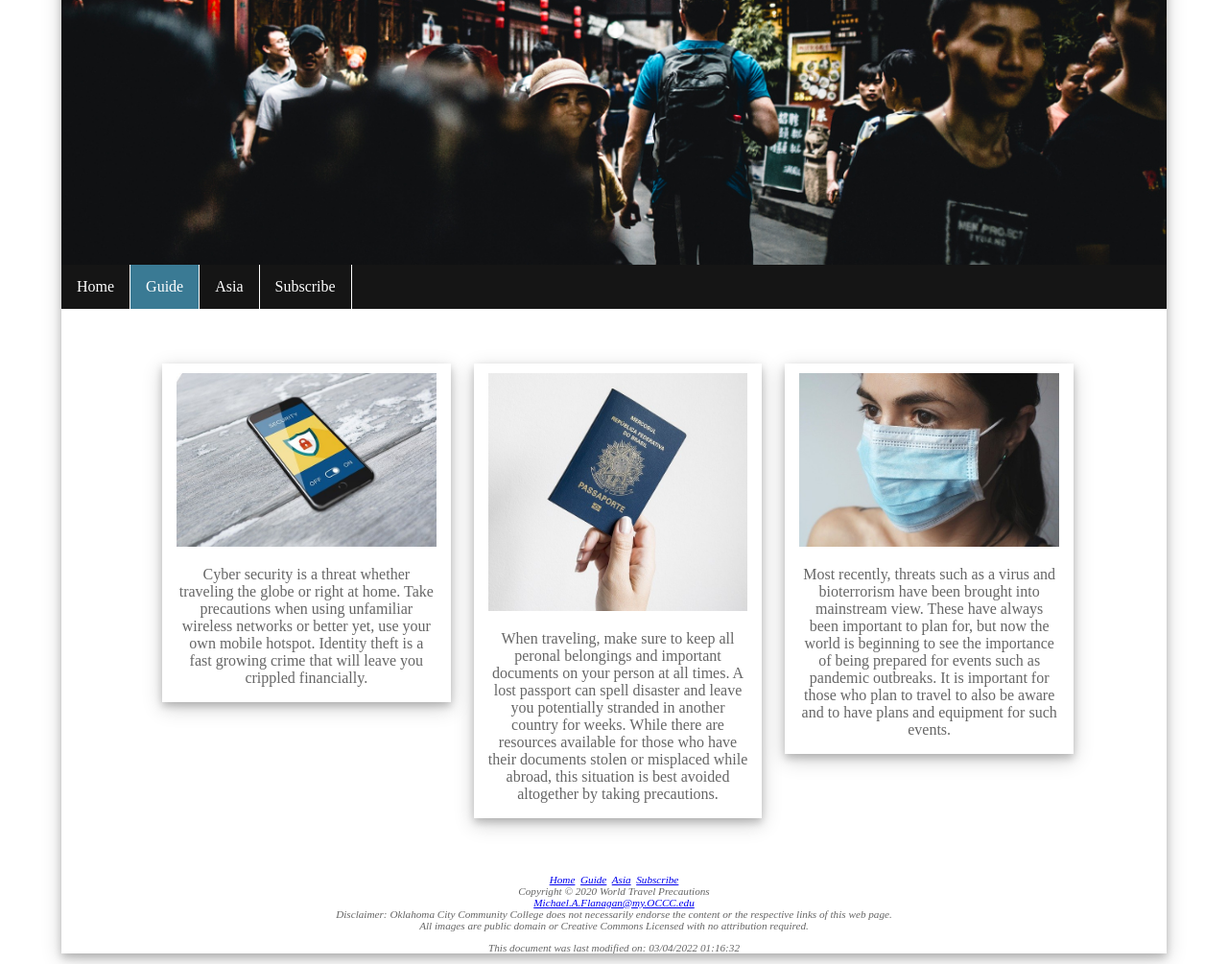
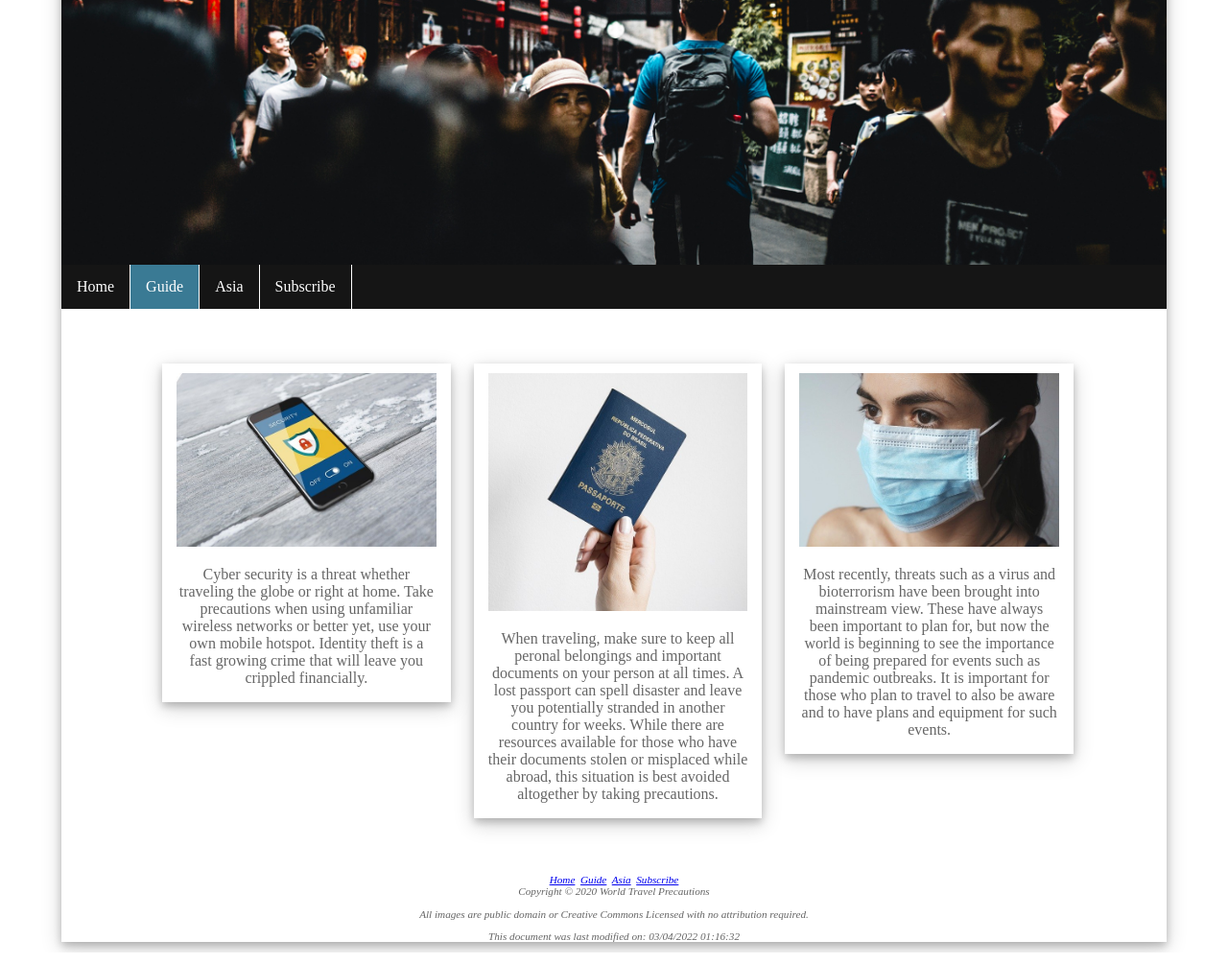
Before and after one commit to MFlanagan7/GlobalWeb, a plain HTML site: page guide.html in a window 1280 px wide. Shown: the part 79-1084 px from the top of the page at 96% size. Drawn offline with Linux system fonts and the light colour scheme.

Commit message:
Update guide.html

```diff
--- a/guide.html
+++ b/guide.html
@@ -65,10 +65,8 @@
                     <a href="subscribe.html">Subscribe</a>
                 </div>
                 Copyright &copy; 2020 World Travel Precautions<br>
-                <a href="mailto:michael.a.flanagan@my.occc.edu">Michael.A.Flanagan@my.OCCC.edu</a>
                 <br>
                 <script>
-                    document.write("Disclaimer: Oklahoma City Community College does not necessarily endorse the content or the respective links of this web page.<br>");
                     document.write("All images are public domain or Creative Commons Licensed with no attribution required.");
                     document.write("<p>This document was last modified on: ");
                     document.write(document.lastModified);
```
